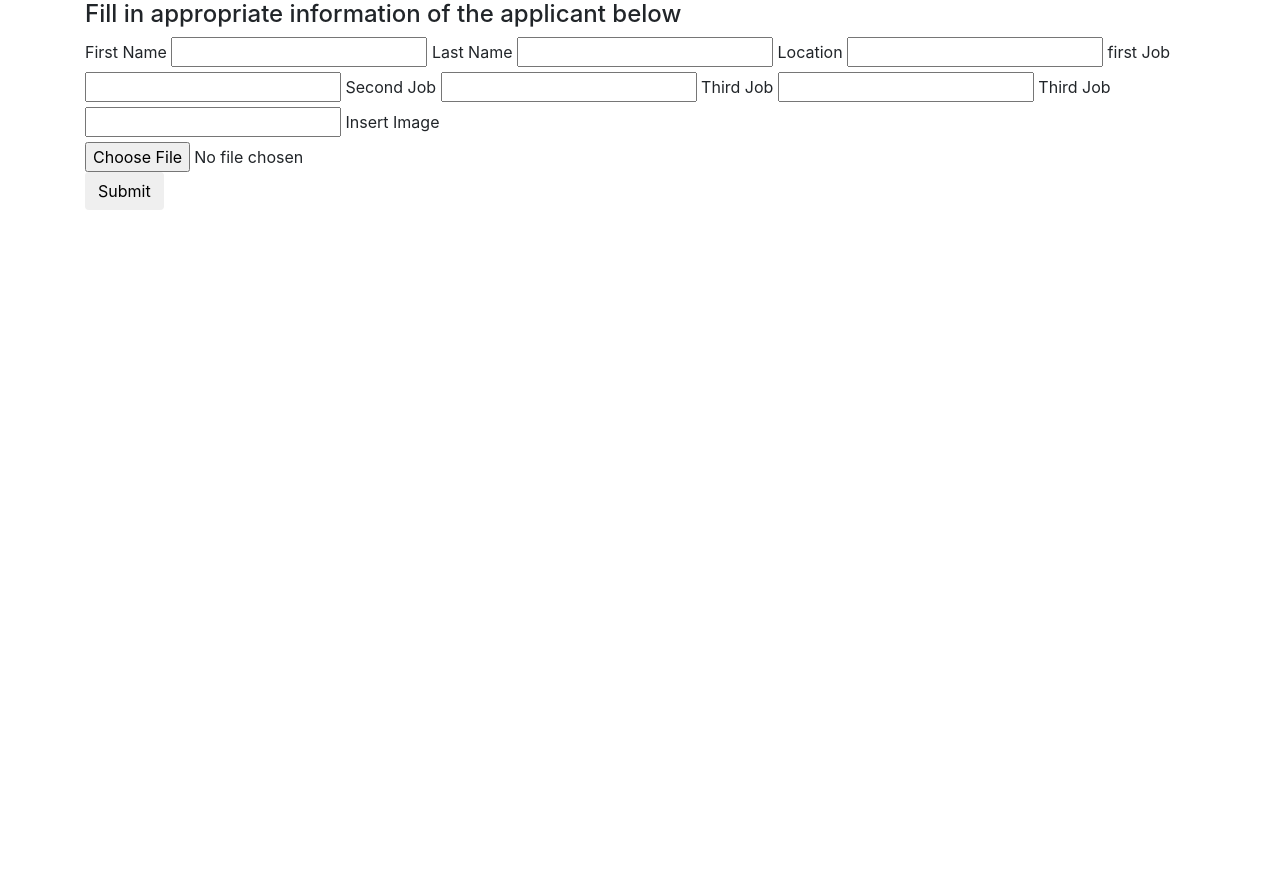
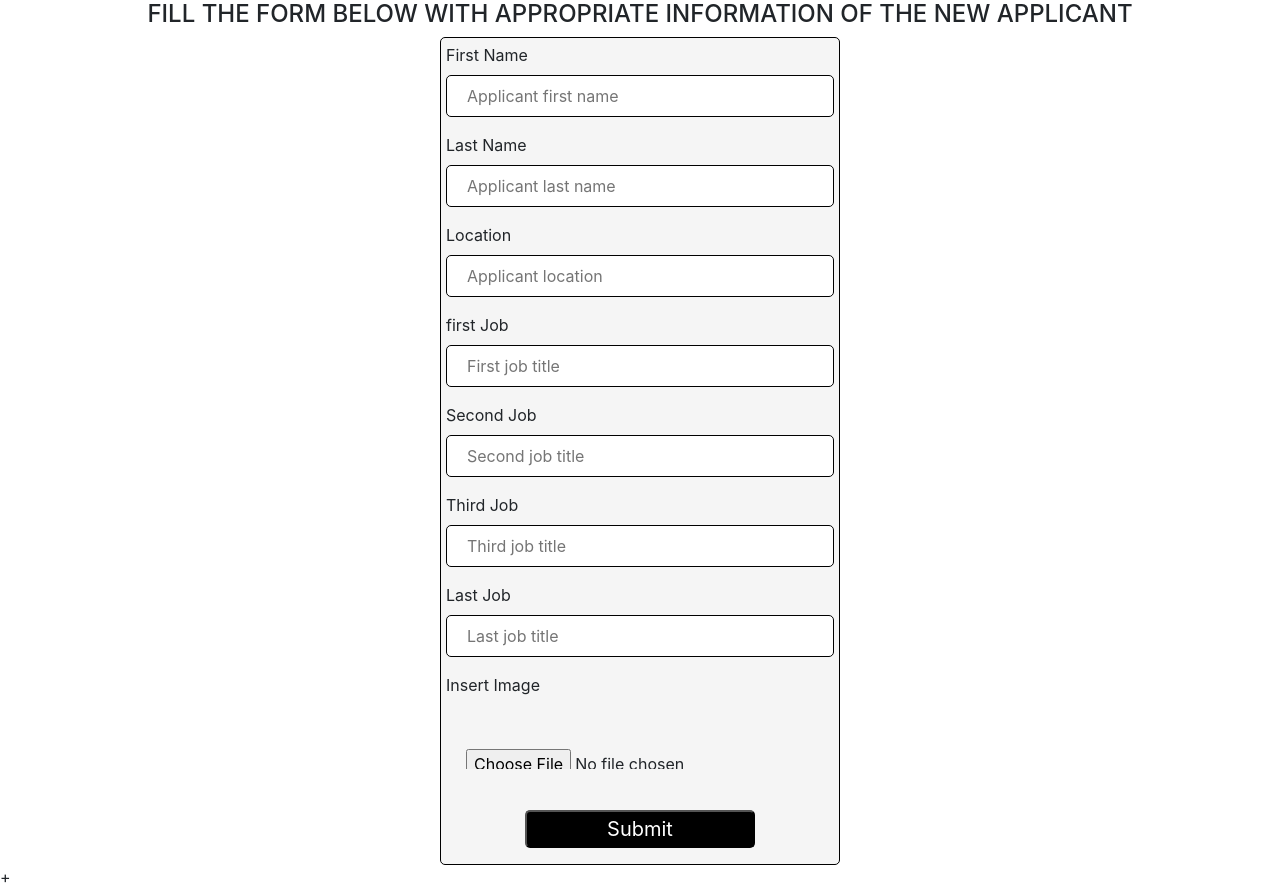
Before and after one commit to Johnnasimba/Custom-addapplicantpage-for-Houtbayapp, a plain HTML site: page index.html in a window 1280 px wide. Before the commit the page ends 800 px from the top, so only its background shows below. Drawn offline with nearby package versions, Linux system fonts and the light colour scheme.

Commit message:
Creating form styles

```diff
--- a/addApplicant.css
+++ b/addApplicant.css
@@ -0,0 +1,45 @@
+#addApplicant {
+
+}
+
+#addApplicant form {
+    display: flex;
+    flex-direction: column;
+    background-color: whitesmoke;
+    border: 1px solid black;
+    border-radius: 5px;
+    padding: 5px;
+    width: 90vw;
+    max-width: 400px;
+}
+#addApplicant .form-group {
+    display: flex;
+    flex-direction: column;
+   text-align: start;
+}
+#addApplicant .form-group input {
+    border: 1px solid black;
+    border-radius: 5px;
+    height: 40px;
+    padding: 20px;
+}
+#addApplicant .form-group input[type=file] {
+    border: 0px;
+}
+#addApplicant .button {
+    width: 60%;
+    height: 40px;
+    margin: 0 auto;
+    margin-bottom: 10px;
+    padding: 0px;
+
+}
+#addApplicant input[type=submit] {
+    background-color: black;
+    color: white;
+    width: 100%;
+    height: 100%;
+    padding: 0px;
+    border-radius: 5px;
+    font-size: 20px;
+}
--- a/index.html
+++ b/index.html
@@ -14,41 +14,57 @@
     <body>
 
         <div class="container ">
-    <h4>Fill in appropriate information of the applicant below</h4>
+            <div id="addApplicant" align="center">
+                <h4>FILL THE FORM BELOW WITH APPROPRIATE INFORMATION OF THE NEW APPLICANT</h4>
                 <form action="/Admin" method="POST" enctype="multipart/form-data">
 
+                    <div class="form-group">
                         <label for="firstName" class="label">First Name</label>
-        <input type="text" id="firstName" name="firstName" required>
+                        <input type="text" id="firstName" name="firstName" placeholder="Applicant first name" required>
+                    </div>
+
+                    <div class="form-group">
+                        <label for="lastName" class="label">Last Name</label>
+                        <input type="text" id="lastName" name="lastName" placeholder="Applicant last name" required>
+                    </div>
+
+                    <div class="form-group">
+                        <label for="location" class="label">Location</label>
+                        <input type="text" id="location" name="location" placeholder="Applicant location" required>
+                    </div>
+
+                    <div class="form-group">
+                        <label for="firstJob" class="label">first Job</label>
+                        <input type="text" id="firstJob" name="firstJob" placeholder="First job title" required>
+
+                    </div>
+
+                    <div class="form-group">
+                        <label for="secondJob" class="label">Second Job</label>
+                        <input type="text" id="secondJob" name="secondJob" placeholder="Second job title" required>
+                    </div>
+
+                    <div class="form-group">
+                        <label for="thirdJob" class="label">Third Job</label>
+                        <input type="text" id="thirdJob" name="thirdJob" placeholder="Third job title">
+                    </div>
+
+                    <div class="form-group">
+                        <label for="forthJob" class="label">Last Job</label>
+                        <input type="text" id="forthJob" name="forthJob" placeholder="Last job title">
+                    </div>
+
+                    <div class="form-group">
+                        <label for="image">Insert Image</label><br>
+                        <input type="file" id="choose-file" name="image" class="file"   required><br>
+                    </div>
 
 
-        <label for="lastName" class="label">Last Name</label>
-        <input type="text" id="lastName" name="lastName" required>
-
-        <label for="location" class="label">Location</label>
-        <input type="text" id="location" name="location" required>
-
-
-        <label for="firstJob" class="label">first Job</label>
-        <input type="text" id="firstJob" name="firstJob" required>
-
-
-        <label for="secondJob" class="label">Second Job</label>
-        <input type="text" id="secondJob" name="secondJob" required>
-
-        <label for="thirdJob" class="label">Third Job</label>
-        <input type="text" id="thirdJob" name="thirdJob">
-
-        <label for="forthJob" class="label">Third Job</label>
-        <input type="text" id="forthJob" name="forthJob">
-
-        <label for="image">Insert Image</label><br>
-        <input type="file" id="choose-file" name="image" class="file" required><br>
-        <div class="center">
-            <input type="submit" name="submit" value="Submit" class="btn ">
+                    <div class="btn button" >
+                        <input type="submit" name="submit" value="Submit" ></input>
                     </div>
-
                 </form>
             </div>
          </div>
     </body>
-</html>
+</html>+
```
Lines whose indentation alone changed are shown as unchanged.
